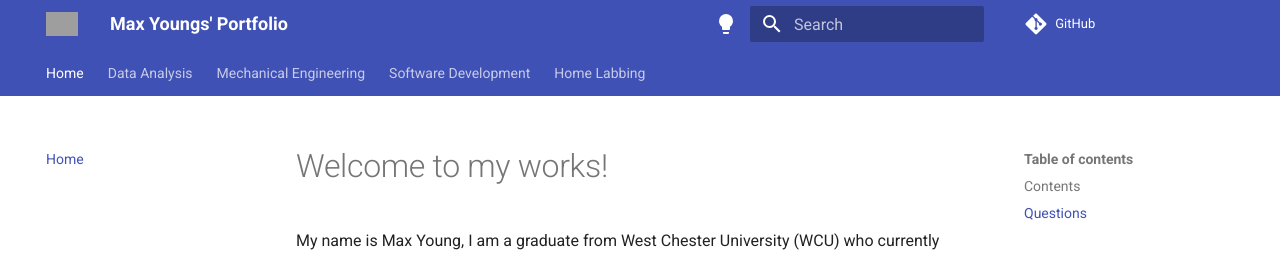
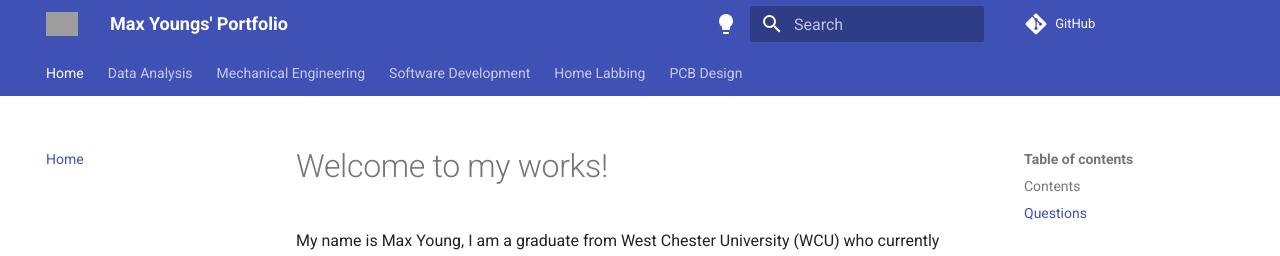
Before and after one commit to Gyrohammer/portfolio, an MkDocs documentation site: the page built from docs/index.md, in a window 1280 px wide. Shown: the top 256 px of the page. Built offline with MkDocs 1.6.1 and Material for MkDocs 9.7.7, drawn with Linux system fonts in a browser that asks for light colours; comment, search, counter and statistics services are not loaded; grey boxes are pictures that could not be loaded.

Commit message:
add pcb_design to index

```diff
--- a/mkdocs.yml
+++ b/mkdocs.yml
@@ -69,6 +69,8 @@ nav:
         - VPN Hosting: homelab/wireguard.md
         - Reverse Proxy: homelab/nginx.md
         - Automated Backup and Safety Systems: homelab/backup_methods.md
+    - PCB Design:
+        - pcb_design/about.md
 
 markdown_extensions:
   - pymdownx.highlight:
```
